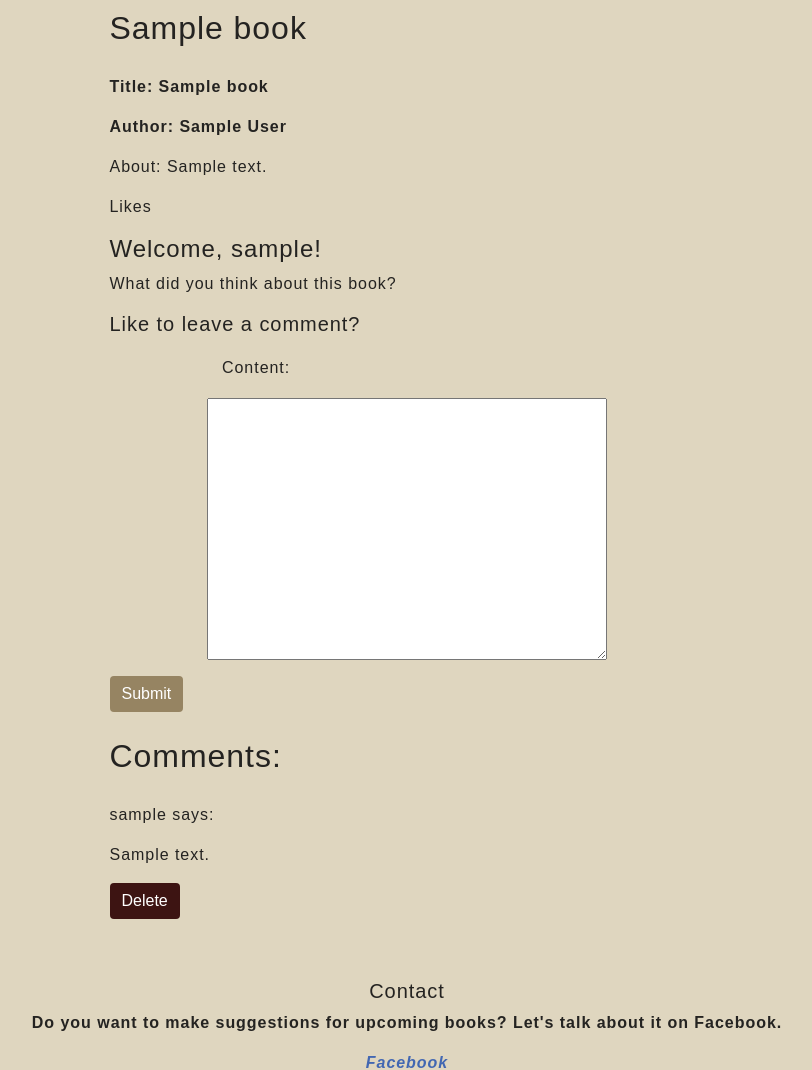
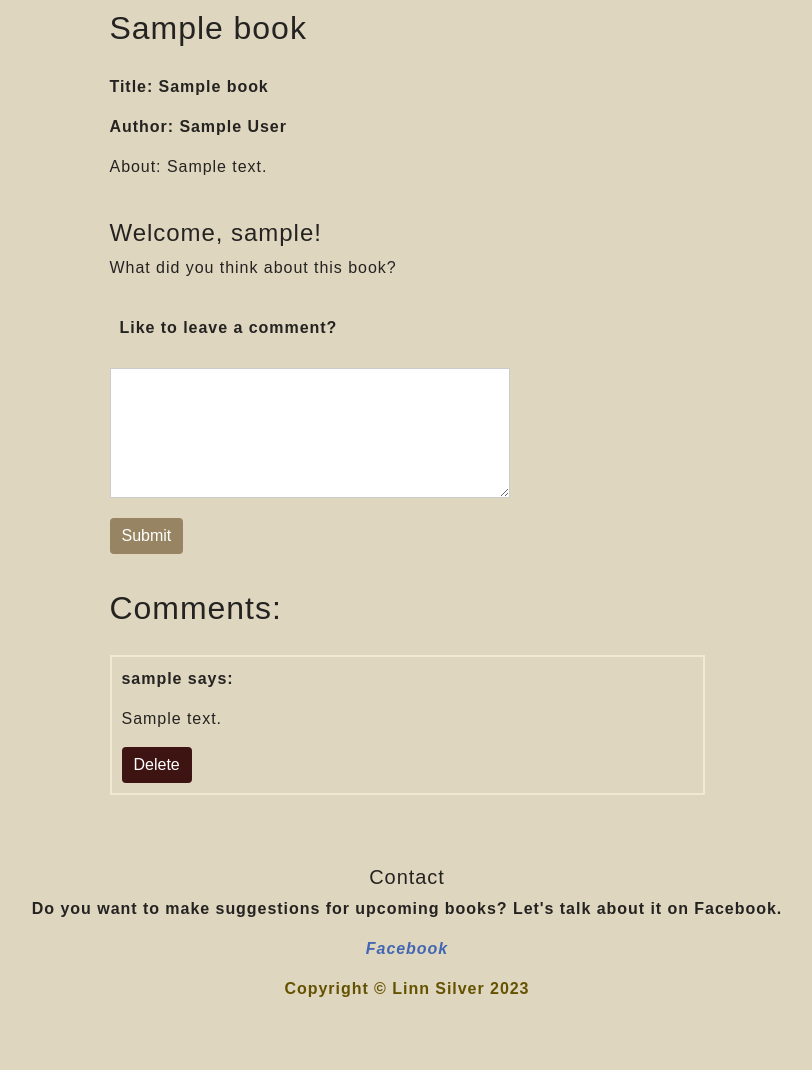
Before and after one commit to LinnSilver/scifi-book-club-pj4, a Django app: page /book/1/ in a window 1280 px wide. Shown: the part 275-1345 px from the top of the page, without its empty margins (233-1045 px from the left). After the commit the page ends 1272 px from the top, so only its background shows below. Run offline with Django 3.2, Linux system fonts and the light colour scheme; a user stored in the database is signed in; tables that the repository leaves empty hold one stand-in row (values such as "Sample post"); some web fonts are replaced.

Commit message:
Add styling to book betail

```diff
--- a/scifi_book_club/settings.py
+++ b/scifi_book_club/settings.py
@@ -33,7 +33,7 @@ SECRET_KEY = 'django-insecure-9z^l2rwzsv%uv2ltdyz%vq#a^m!kbcc)$%qvh1eur=kj6!_b51
 LOGIN_REDIRECT_URL = reverse_lazy('index')
 
 # SECURITY WARNING: don't run with debug turned on in production!
-DEBUG = True
+DEBUG = False
 
 # ALLOWED_HOSTS = ['scifi-book-club.herokuapp.com', 'localhost']
 ALLOWED_HOSTS = ['scifi-book-club.herokuapp.com', 'localhost', '8000-linnsilver-scifibookclu-xtb79iuknzn.ws-eu97.gitpod.io']
--- a/static/css/style.css
+++ b/static/css/style.css
@@ -120,6 +120,38 @@ label {
   margin-top: 10px;
 }
 
+#comment-form .form-row {
+  margin-bottom: 10px;
+}
+
+#comment-form label {
+  display: block;
+  margin-left: 0px;
+  font-weight: bold;
+}
+
+#comment-form textarea {
+  width: 100%;
+  height: 130px;
+  display: block;
+  border: 1px solid #ccc;
+  padding: 5px;
+  margin-left: 5px;
+  float: left;
+}
+
+#comment-form button {
+  clear: both;
+  margin-left: 5px;
+  margin-top: 10px;
+}
+
+.comment-box {
+  border: 2px solid rgb(241, 234, 211);
+  padding: 10px;
+  margin-bottom: 10px;
+}
+
 /* Book container */
 .month-book{
   text-align: center;
--- a/templates/book_detail.html
+++ b/templates/book_detail.html
@@ -10,14 +10,13 @@
           <p class="bold">Title: {{ book.book_title }}</p>
           <p class="bold">Author: {{ book.book_author }}</p>
           <p>About: {{ book.book_description }}</p>
-          <p>Likes</p>
       </section>
-
     </div>
   </div>
 </div>
+<br>
 
-    <!-- Content for logged-in users -->
+<!-- Content for logged-in users, Comment form -->
 <div class="container-fluid">
   <div class="row justify-content-center">
     <div class="col-lg-6 col-md-8 ">
@@ -25,57 +24,33 @@
         <div>
             <h4>Welcome, {{ user.username }}!</h4>
             <p>What did you think about this book?</p>
-            <h5>Like to leave a comment?</h5>
             <form id="comment-form" method="post" action="{% url 'add_comment' book_id=book.id %}">
               {% csrf_token %}
-              {{ form.as_p }}
-              <button type="submit" class="btn btn-primary">Submit</button>
-            </form>
-
-            <script>
-              $(document).ready(function() {
-                $('#comment-form').submit(function(event) {
-                  event.preventDefault(); // Prevent the form from submitting normally
-
-                  var form = $(this);
-                  var url = form.attr('action');
-                  var formData = form.serialize();
-
-                  // Submit the form using AJAX
-                  $.ajax({
-                    type: 'POST',
-                    url: url,
-                    data: formData,
-                    success: function(response) {
-                      // Reload the page after successful submission
-                      location.reload();
-                    },
-                    error: function(xhr) {
-                      // Handle errors and display an error message
-                      Swal.fire({
-                        icon: 'error',
-                        title: 'Oops...',
-                        text: 'An error occurred while submitting the comment. Please try again.',
-                      });
-                    }
-                  });
-                });
-              });
-            </script>
+              <div class="form-row">
+                  <label for="id_content">Like to leave a comment?</label>
+              </div>
+              <div class="form-row">
+                  <textarea id="id_content" name="content"></textarea>
+              </div>
+              <div class="form-row">
+                  <button type="submit" class="btn btn-primary">Submit</button>
+              </div>
+          </form>
 
         </div>
     </div>
   </div>
 </div>
 
+<!-- Comment views, for logged-in users -->
 <div class="container-fluid">
   <div class="row justify-content-center">
     <div class="col-lg-6 col-md-8 ">
         <div class="center">
           <h2>Comments:</h2>
           {% for comment in comments reversed %}
-            <div>
-              <p>{{ comment.user.username }} says:</p>
+            <div class="comment-container comment-box">
+              <p class="bold">{{ comment.user.username }} says:</p>
               <p>{{ comment.content }}</p>
               {% if user.is_authenticated and user == comment.user %}
                 <form method="post" action="{% url 'delete_comment' comment_id=comment.id %}">
@@ -98,4 +73,35 @@
 </div>
 </div>
 
+<script>
+  $(document).ready(function() {
+    $('#comment-form').submit(function(event) {
+      event.preventDefault(); // Prevent the form from submitting normally
+
+      var form = $(this);
+      var url = form.attr('action');
+      var formData = form.serialize();
+
+      // Submit the form using AJAX
+      $.ajax({
+        type: 'POST',
+        url: url,
+        data: formData,
+        success: function(response) {
+          // Reload the page after successful submission
+          location.reload();
+        },
+        error: function(xhr) {
+          // Handle errors and display an error message
+          Swal.fire({
+            icon: 'error',
+            title: 'Oops...',
+            text: 'An error occurred while submitting the comment. Please try again.',
+          });
+        }
+      });
+    });
+  });
+</script>
+
 {% endblock %}
--- a/templates/login.html
+++ b/templates/login.html
@@ -26,7 +26,9 @@
                         {% endfor %}
                         <button type="submit" class="btn btn-primary">Log In</button>
                     </form>
-                    <nav class="mt-3"><a href="{% url 'signup' %}">Or sign up</a></nav>
+                    <br>
+                        <nav class="mt-3"><a href="{% url 'signup' %}">Or sign up</a></nav>
+
                 </div>
             </div>
         </div>
```
